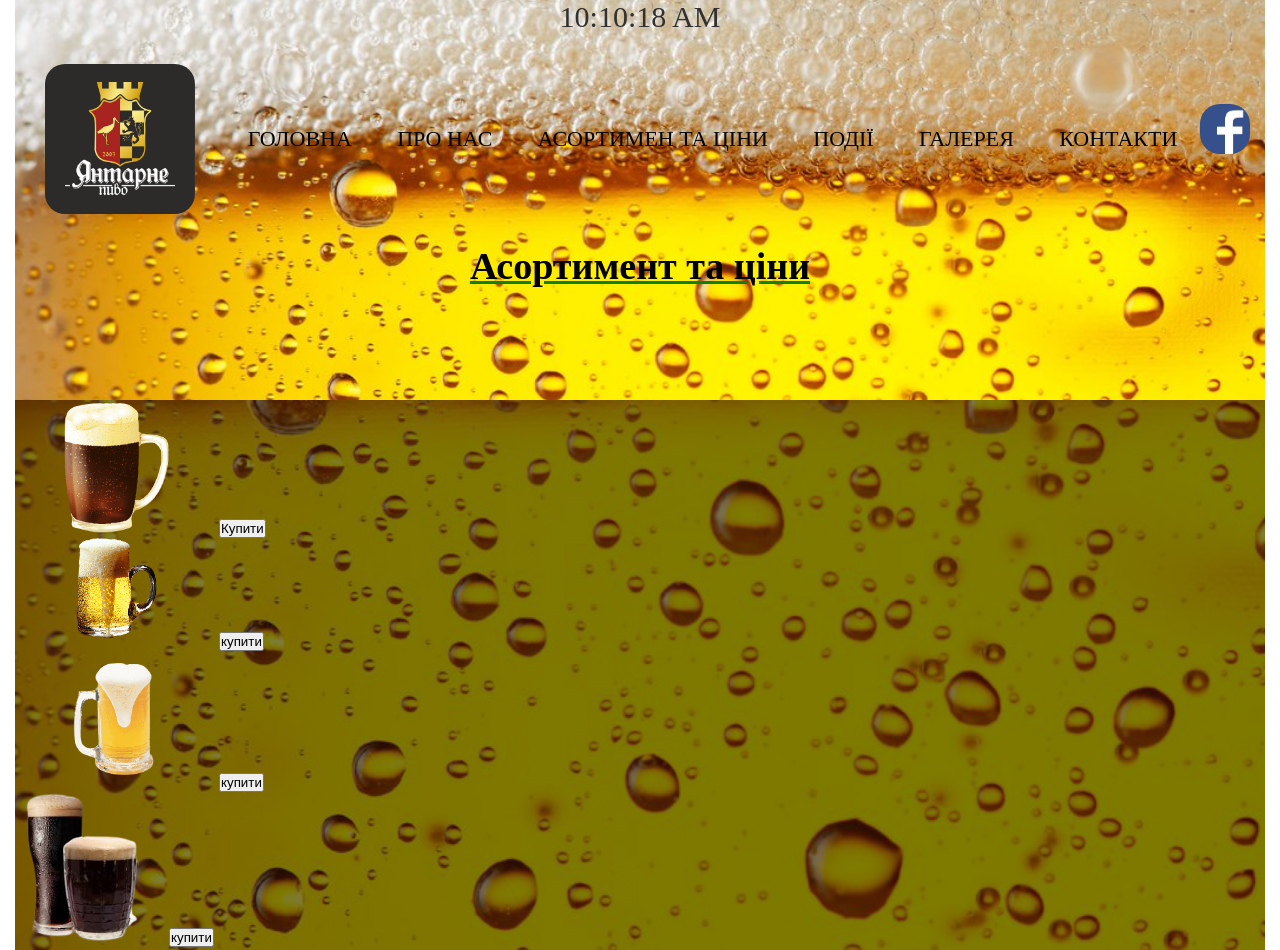
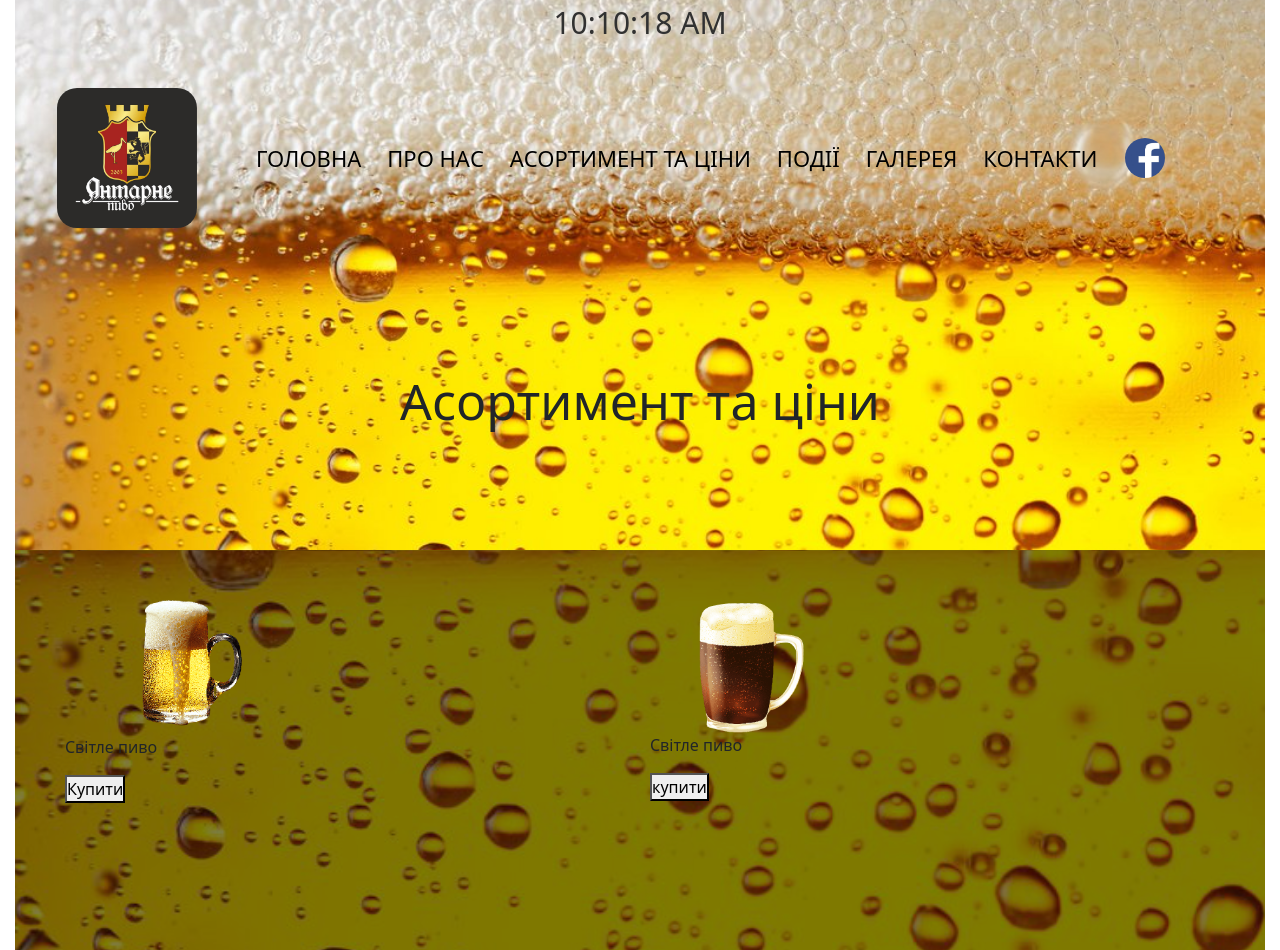
Before and after one commit to LyubomyrDLM/LyubomyrDLM, a plain HTML site: page price.html in a window 1280 px wide. Shown: the top 950 px of the page. Drawn offline with nearby package versions, Linux system fonts and the light colour scheme.

Commit message:
Html code

```diff
--- a/css/index.css
+++ b/css/index.css
@@ -44,7 +44,7 @@ body {
 }
 .fpage .fb {
     display: block;
-    width: 50px;
+    width: 40px;
     border-radius: 20px;
     }
 
@@ -103,7 +103,7 @@ body {
 .heading .fpage {
     display: block;
     margin-right: 15px;
-    margin-top: 70px;
+    margin-top: 75px;
 }
 
 .natural-beer {
--- a/css/price.css
+++ b/css/price.css
@@ -16,35 +16,36 @@ body {
     margin: auto;
 }
 
-.heading .logo img {
+.container .navbar-brand img {
     display: block;
-    width: 150px;
+    width: 200px;
     height: auto;
     padding: 30px;
     border-radius: 50px;
 
 }
-.heading nav a {
+.container .navbar-nav a {
     display: block;
     text-decoration: none;
     text-transform: uppercase;
-    color: var(--main-color);
+    color: black !important;
     font-size: 22px;
+    margin: 5px;
 
 }
 
-.heading nav a:hover {
-    color: rgb(255, 255, 255);
+.container .navbar-nav a:hover {
+    color: rgb(255, 255, 255) !important;
     font-weight: bold;
     text-decoration: underline;
 }
-.heading .fpage .fb {
+.container .fpage .fb {
     display: block;
 
 }
 .fpage .fb {
     display: block;
-    width: 50px;
+    width: 40px;
     border-radius: 20px;
     }
 
@@ -59,36 +60,35 @@ body {
     background-image: url(../img/beer.jpg);
     background-size: cover;
     background-position: center;
-    min-height: 400px;
-    }
+    min-height: 550px;
+}
 
-.accesories-price {
+.accesories-price .beer-price {
     display: block;
     text-align: center;
-    text-decoration: underline rgb(12, 129, 22);
-    font-size: 19px;
-
-
+    text-decoration: 0;
+    font-size: 50px;
+    padding-top: 100px;
 }
 
 
     @media (min-width: 600px) {
 
-        .heading {
+        .navbar {
             display: flex;
         }
 
-        .heading nav {
+        .navbar .navbar .fpage {
             display: flex;
             flex: 1;
             align-items: center;
-            justify-content: space-around;
+            justify-content: space-between;
 
         }
-        .heading .fpage {
-            display: block;
-            margin-right: 15px;
-            margin-top: 70px;
+        .fpage {
+            display: flex;
+            margin-right: 100px;
+
         }
 
 
@@ -99,8 +99,17 @@ body {
         background-size: cover;
         background-position: center;
         min-height: 600px;
+        padding: 50px;
 
     }
+    @media (min-width: 600px) {
+
+ .list .listbuy {
+    display: grid;
+    grid-template-columns: 1fr 1fr;
+    grid-column-gap: 20px;
+    grid-row-gap: 10em;
+}
 
     #contacts {
         display: block;
--- a/price.html
+++ b/price.html
@@ -6,29 +6,37 @@
     <meta name="viewport" content="width=device-width, initial-scale=1.0">
     <title>Янтарне пиво</title>
     <link rel="icon" href="img/logo.jpg">
+    <link href="https://cdn.jsdelivr.net/npm/bootstrap@5.0.1/dist/css/bootstrap.min.css" rel="stylesheet" integrity="sha384-+0n0xVW2eSR5OomGNYDnhzAbDsOXxcvSN1TPprVMTNDbiYZCxYbOOl7+AMvyTG2x" crossorigin="anonymous">
     <link rel="stylesheet" href="css/price.css">
 </head>
 
 <body>
     <header id="home">
         <div class="clock"></div>
-        <div class="heading">
-            <div class="logo">
-                <img src="img/logo.jpg" alt="logo">
-            </div>
-            <nav>
-                <a href="index.html">Головна</a>
-                <a href="#about">Про нас</a>
-                <a href="price.html">Асортимен та ціни</a>
-                <a href="#event">Події</a>
-                <a href="#gallery">Галерея</a>
-                <a href="#contacts">Контакти</a>
-            </nav>
+            <nav class="navbar navbar-expand-lg navbar-light ">
+                <div class="container">
+                  <a class="navbar-brand" href="#"><img src="img/logo.jpg" alt="logo"></a>
+                  <button class="navbar-toggler" type="button" data-bs-toggle="collapse" data-bs-target="#navbarNavAltMarkup" aria-controls="navbarNavAltMarkup" aria-expanded="false" aria-label="Toggle navigation">
+                    <span class="navbar-toggler-icon"></span>
+                  </button>
+                  <div class="collapse navbar-collapse" id="navbarNavAltMarkup">
+                    <div class="navbar-nav">
+                <a class="nav-link active" href="index.html">Головна</a>
+                <a class="nav-link" href="#about">Про нас</a>
+                <a class="nav-link" href="price.html">Асортимент та ціни</a>
+                <a class="nav-link" href="#event">Події</a>
+                <a class="nav-link" href="#gallery">Галерея</a>
+                <a class="nav-link" href="#contacts">Контакти</a>
+                    </div>
+                  </div>
+                </div>
+
             <div class="fpage">
 
                 <a href="https://www.facebook.com/%D0%96%D0%B8%D0%B2%D0%B5-%D0%AF%D0%BD%D1%82%D0%B0%D1%80%D0%BD%D0%B5-%D0%9F%D0%B8%D0%B2%D0%BE-101138424823435">
                 <img src="img/facebook2.jpg" alt="facebook" class="fb" ></a>
             </div>
+        </nav>
         </div>
             <div class="accesories-price">
                 <h1 class="beer-price">Асортимент та ціни</h1>
@@ -36,23 +44,28 @@
     </header>
     <main>
         <section class= "list">
+        <div class="listbuy">
         <div>
-            <img src="img/dark.png" width="200">
+            <img src="img/lightlight.png" width="250">
+            <p>Світле пиво</p>
             <button>Купити</button>
         </div>
         <div>
-            <img src="img/lightlight.png"
-                width="200">
+            <img src="img/dark.png" width="200">
+            <p class="">Світле пиво</p>
             <button>купити</button>
         </div>
 
         <div>
-            <img src="img/svitle.png" width="200">
+            <img src="img/svitle.png" width="250">
+            <p>Світле пиво</p>
             <button>купити</button>
         </div>
         <div>
             <img src="img/kvass.png" width="150">
+            <p>Світле пиво</p>
             <button>купити</button>
+        </div>
         </div>
         </section>
     </main>
```
Also changed, not shown: index.html (+3 -3 lines).
